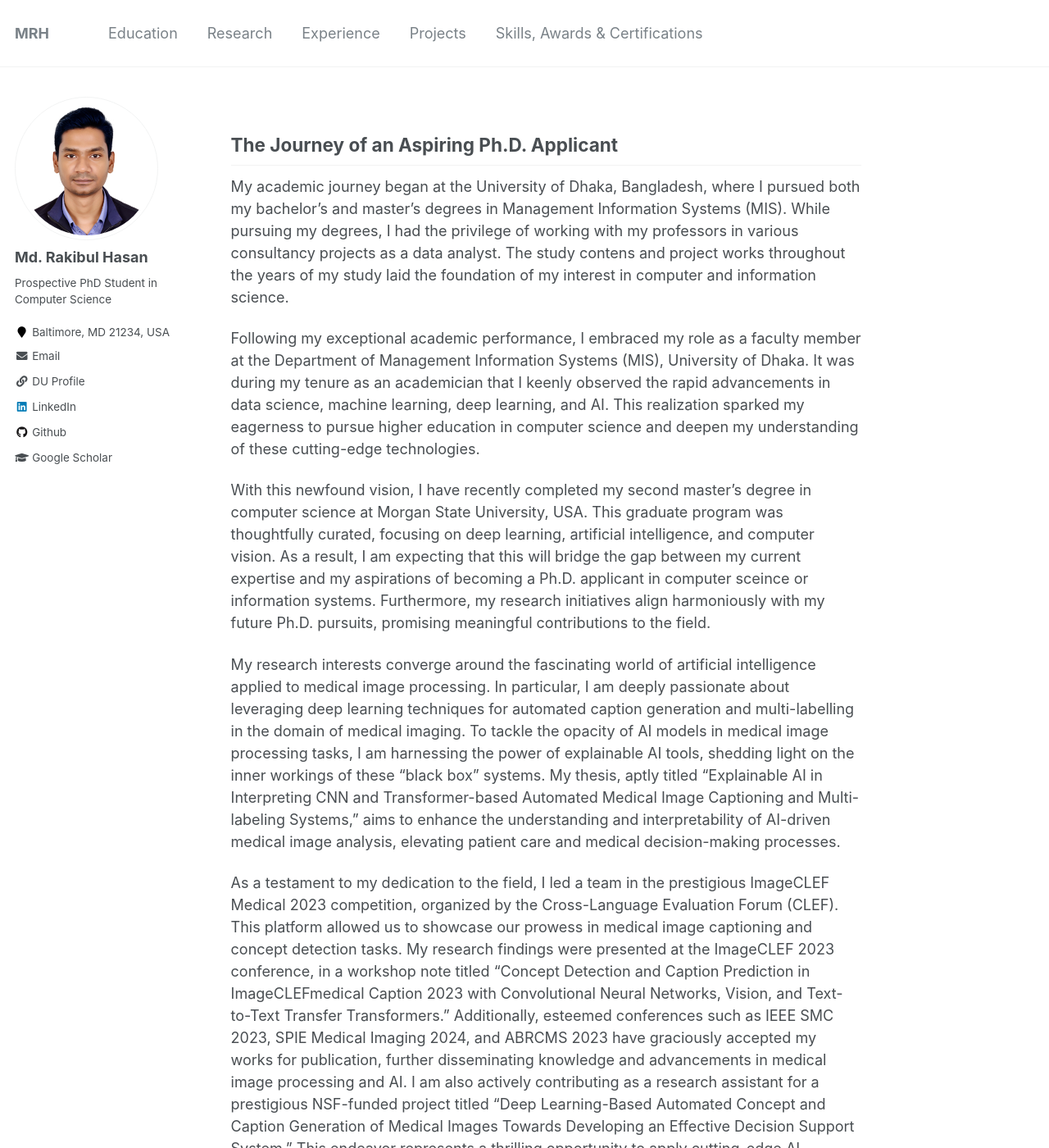
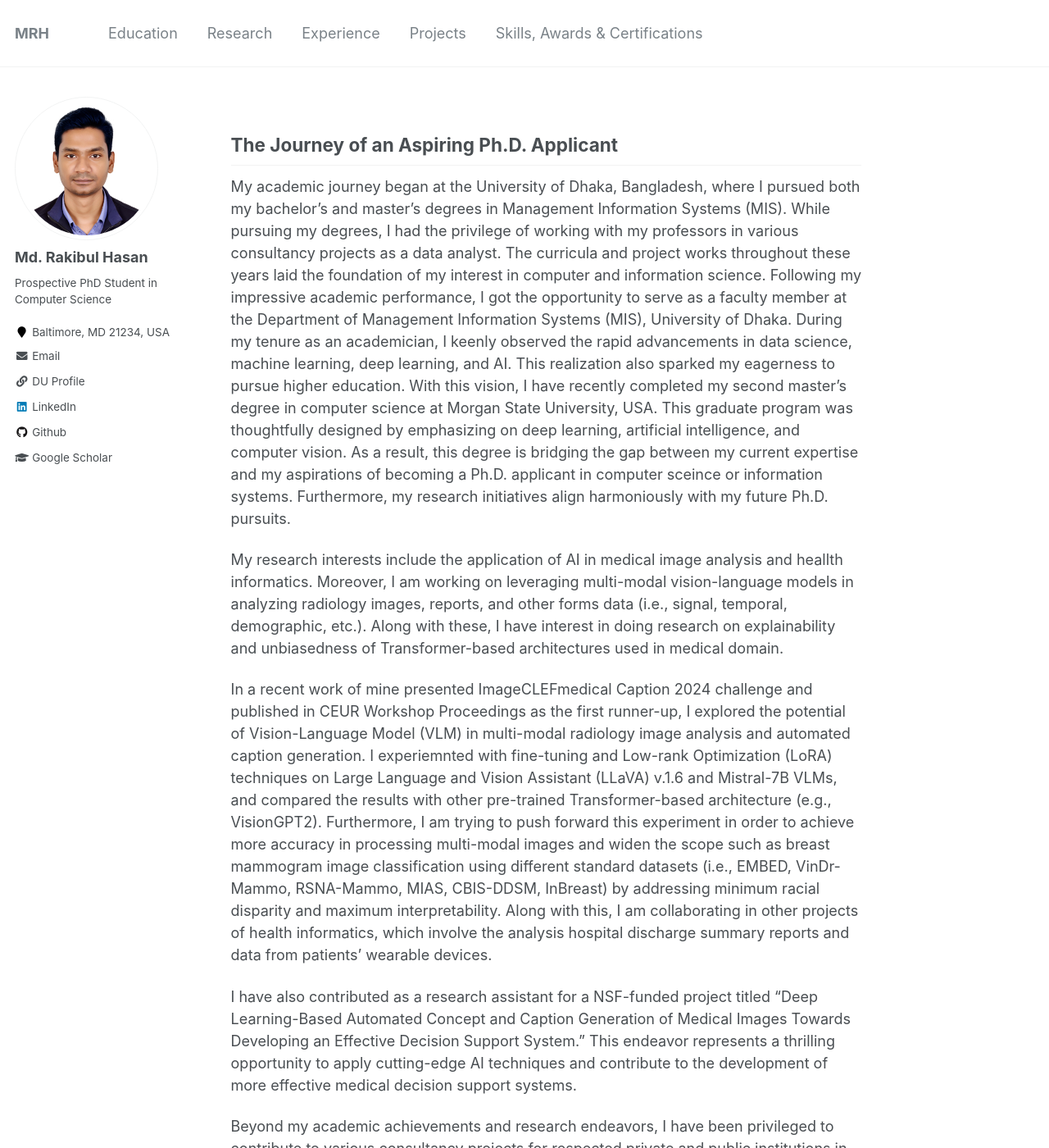
Before and after one commit to Hasan-MdRakibul/hasan-mdrakibul.github.io, a Jekyll site: the page built from _pages/about.md, in a window 1280 px wide and 1400 px high. Shown: the whole window at 82% size. Built offline with Jekyll 4.4.1, drawn with Linux system fonts in a browser that asks for light colours; some of the changed text lies outside the part shown.

Commit message:
Update about.md

```diff
--- a/_pages/about.md
+++ b/_pages/about.md
@@ -9,15 +9,14 @@ redirect_from:
 ---
 ## The Journey of an Aspiring Ph.D. Applicant
 
-My academic journey began at the University of Dhaka, Bangladesh, where I pursued both my bachelor's and master's degrees in Management Information Systems (MIS). While pursuing my degrees, I had the privilege of working with my professors in various consultancy projects as a data analyst. The study contens and project works throughout the years of my study laid the foundation of my interest in computer and information science.
+My academic journey began at the University of Dhaka, Bangladesh, where I pursued both my bachelor's and master's degrees in Management Information Systems (MIS). While pursuing my degrees, I had the privilege of working with my professors in various consultancy projects as a data analyst. The curricula and project works throughout these years laid the foundation of my interest in computer and information science. Following my impressive academic performance, I got the opportunity to serve as a faculty member at the Department of Management Information Systems (MIS), University of Dhaka. During my tenure as an academician, I keenly observed the rapid advancements in data science, machine learning, deep learning, and AI. This realization also sparked my eagerness to pursue higher education. With this vision, I have recently completed my second master's degree in computer science at Morgan State University, USA. This graduate program was thoughtfully designed by emphasizing on deep learning, artificial intelligence, and computer vision. As a result, this degree is bridging the gap between my current expertise and my aspirations of becoming a Ph.D. applicant in computer sceince or information systems. Furthermore, my research initiatives align harmoniously with my future Ph.D. pursuits.
 
-Following my exceptional academic performance, I embraced my role as a faculty member at the Department of Management Information Systems (MIS), University of Dhaka. It was during my tenure as an academician that I keenly observed the rapid advancements in data science, machine learning, deep learning, and AI. This realization sparked my eagerness to pursue higher education in computer science and deepen my understanding of these cutting-edge technologies.
+My research interests include the application of AI in medical image analysis and heallth informatics. Moreover, I am working on leveraging multi-modal vision-language models in analyzing radiology images, reports, and other forms data (i.e., signal, temporal, demographic, etc.). Along with these, I have interest in doing research on explainability and unbiasedness of Transformer-based architectures used in medical domain.
 
-With this newfound vision, I have recently completed my second master's degree in computer science at Morgan State University, USA. This graduate program was thoughtfully curated, focusing on deep learning, artificial intelligence, and computer vision. As a result, I am expecting that this will bridge the gap between my current expertise and my aspirations of becoming a Ph.D. applicant in computer sceince or information systems. Furthermore, my research initiatives align harmoniously with my future Ph.D. pursuits, promising meaningful contributions to the field.
+In a recent work of mine presented ImageCLEFmedical Caption 2024 challenge and published in CEUR Workshop Proceedings as the first runner-up, I explored the potential of Vision-Language Model (VLM) in multi-modal radiology image analysis and automated caption generation. I experiemnted with fine-tuning and Low-rank Optimization (LoRA) techniques on Large Language and Vision Assistant (LLaVA) v.1.6 and Mistral-7B VLMs, and compared the results with other pre-trained Transformer-based architecture (e.g., VisionGPT2). Furthermore, I am trying to push forward this experiment in order to achieve more accuracy in processing multi-modal images and widen the scope such as breast mammogram image classification using different standard datasets (i.e., EMBED, VinDr-Mammo, RSNA-Mammo, MIAS, CBIS-DDSM, InBreast) by addressing minimum racial disparity and maximum interpretability. Along with this, I am collaborating in other projects of health informatics, which involve the analysis hospital discharge summary reports and data from patients' wearable devices.
 
-My research interests converge around the fascinating world of artificial intelligence applied to medical image processing. In particular, I am deeply passionate about leveraging deep learning techniques for automated caption generation and multi-labelling in the domain of medical imaging. To tackle the opacity of AI models in medical image processing tasks, I am harnessing the power of explainable AI tools, shedding light on the inner workings of these "black box" systems. My thesis, aptly titled "Explainable AI in Interpreting CNN and Transformer-based Automated Medical Image Captioning and Multi-labeling Systems," aims to enhance the understanding and interpretability of AI-driven medical image analysis, elevating patient care and medical decision-making processes.
 
-As a testament to my dedication to the field, I led a team in the prestigious ImageCLEF Medical 2023 competition, organized by the Cross-Language Evaluation Forum (CLEF). This platform allowed us to showcase our prowess in medical image captioning and concept detection tasks. My research findings were presented at the ImageCLEF 2023 conference, in a workshop note titled "Concept Detection and Caption Prediction in ImageCLEFmedical Caption 2023 with Convolutional Neural Networks, Vision, and Text-to-Text Transfer Transformers." Additionally, esteemed conferences such as IEEE SMC 2023, SPIE Medical Imaging 2024, and ABRCMS 2023 have graciously accepted my works for publication, further disseminating knowledge and advancements in medical image processing and AI. I am also actively contributing as a research assistant for a prestigious NSF-funded project titled "Deep Learning-Based Automated Concept and Caption Generation of Medical Images Towards Developing an Effective Decision Support System." This endeavor represents a thrilling opportunity to apply cutting-edge AI techniques and contribute to the development of more effective medical decision support systems.
+I have also contributed as a research assistant for a NSF-funded project titled "Deep Learning-Based Automated Concept and Caption Generation of Medical Images Towards Developing an Effective Decision Support System." This endeavor represents a thrilling opportunity to apply cutting-edge AI techniques and contribute to the development of more effective medical decision support systems.
 
 Beyond my academic achievements and research endeavors, I have been privileged to contribute to various consultancy projects for respected private and public institutions in Bangladesh. As a team leader for software development and automation projects and as a data scientist in survey-based scientific endeavors, I have consistently delivered effective solutions and valuable insights derived from diverse datasets. My collaborations with esteemed institutions, including the ICT Division of Bangladesh, the Ministry of Science and Technology of Bangladesh, and the Bangladesh Bureau of Statistics, have positively impacted various sectors and fostered the country's development.
 
```
